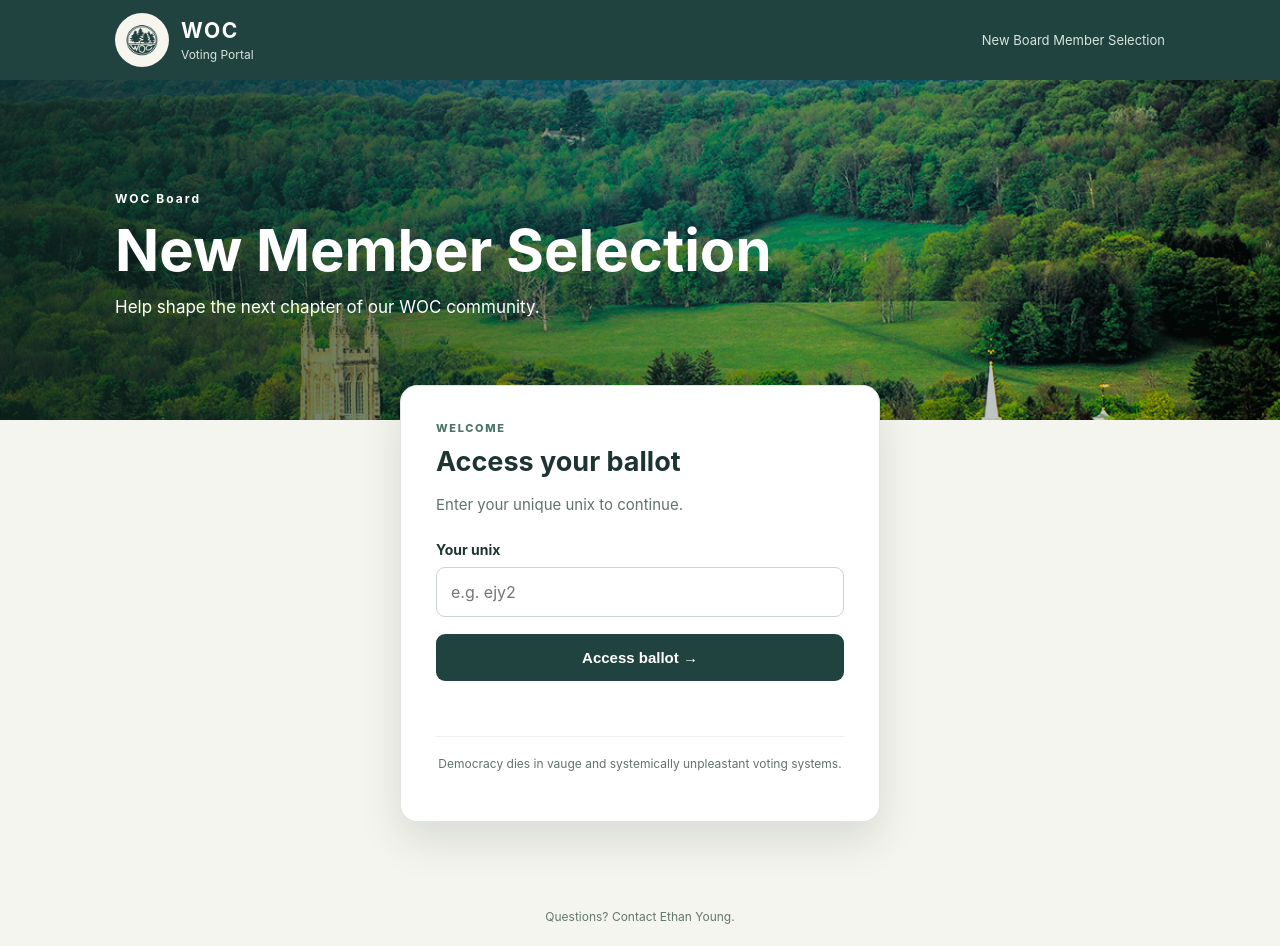
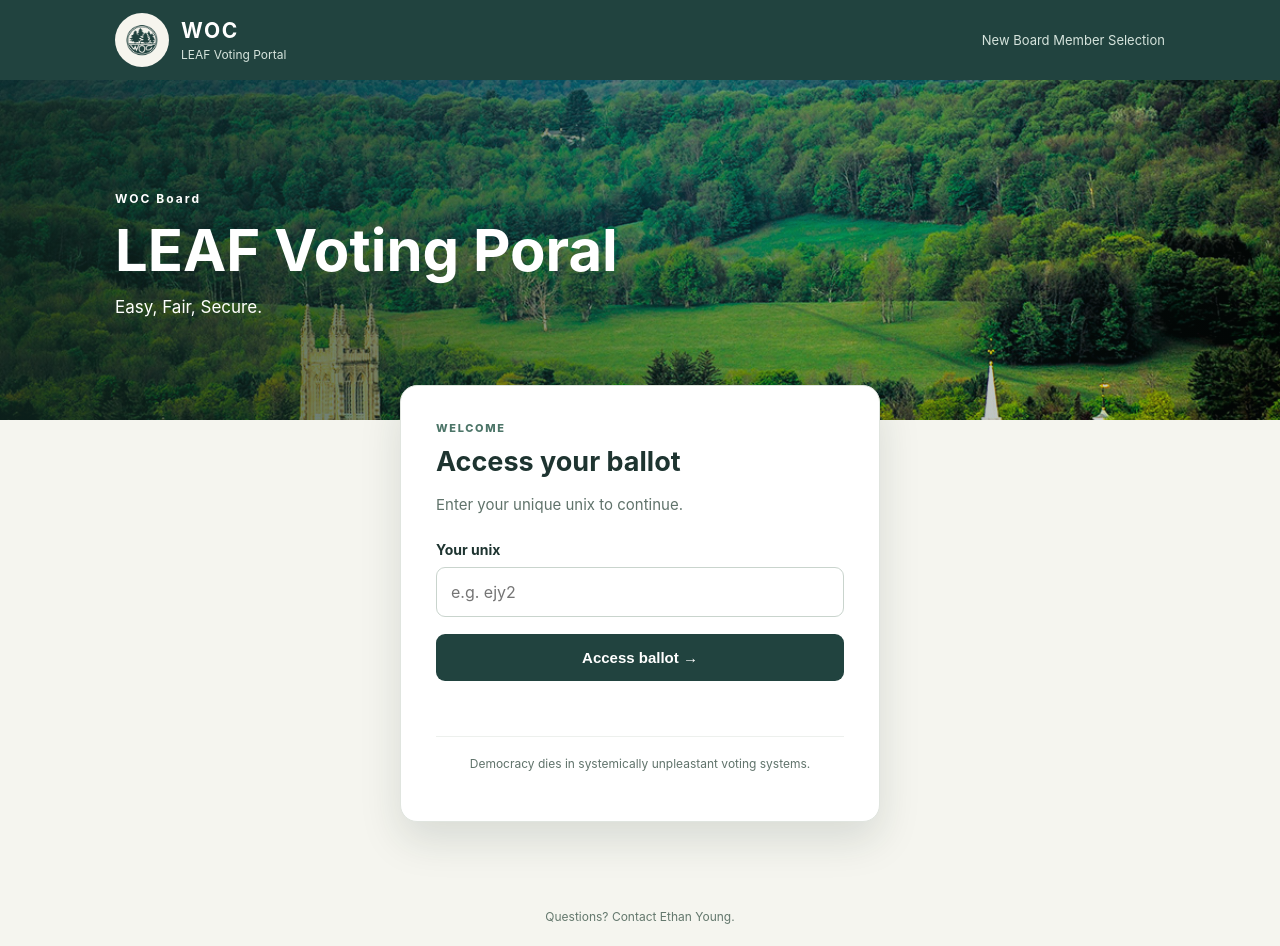
Before and after one commit to young-ethan/woc-voting, a plain HTML site: page index.html in a window 1280 px wide. Drawn offline with Linux system fonts and the light colour scheme.

Commit message:
Update branding and text in index.html

```diff
--- a/index.html
+++ b/index.html
@@ -12,19 +12,19 @@
 <body>
   <header class="site-header">
     <div class="header-inner">
-      <a class="brand" href="./" aria-label="WOC voting portal home"><img src="assets/woc-logo.png" alt="WOC logo"><span><strong>WOC</strong><small>Voting Portal</small></span></a>
+      <a class="brand" href="./" aria-label="WOC voting portal home"><img src="assets/woc-logo.png" alt="WOC logo"><span><strong>WOC</strong><small>LEAF Voting Portal</small></span></a>
       <span class="header-tag">New Board Member Selection</span>
     </div>
   </header>
   <main>
-    <section class="hero" aria-label="WOC landscape photograph"><div class="hero-overlay"><p>WOC Board</p><h1>New Member Selection</h1><span>Help shape the next chapter of our WOC community.</span></div></section>
+    <section class="hero" aria-label="WOC landscape photograph"><div class="hero-overlay"><p>WOC Board</p><h1>LEAF Voting Poral</h1><span>Easy, Fair, Secure.</span></div></section>
     <section class="login-section"><div class="login-card" id="login-card">
       <div class="eyebrow">WELCOME</div>
       <h2>Access your ballot</h2>
       <p>Enter your unique unix to continue.</p>
       <form id="unix-form"><label for="unix">Your unix</label><input id="unix" name="unix" type="text" placeholder="e.g. ejy2" autocomplete="off" autocapitalize="none" spellcheck="false" maxlength="64" required><button id="submit" type="submit">Access ballot <span aria-hidden="true">→</span></button></form>
       <p class="message" id="message" role="status" aria-live="polite"></p>
-      <p class="fine-print">Democracy dies in vauge and systemically unpleastant voting systems.</p>
+      <p class="fine-print">Democracy dies in systemically unpleastant voting systems.</p>
     </div><div class="login-card success-card" id="success-card" hidden><div class="eyebrow">UNIX RECOGNIZED</div><h2>Welcome to WOC voting</h2><p>Your unix was recognized. The ballot will appear here once we build the next stage.</p><button id="back" type="button">Back to login</button><p class="fine-print">This is a placeholder, not an authenticated ballot session.</p></div></section>
   </main>
   <footer>Questions? Contact Ethan Young.</footer>
```
